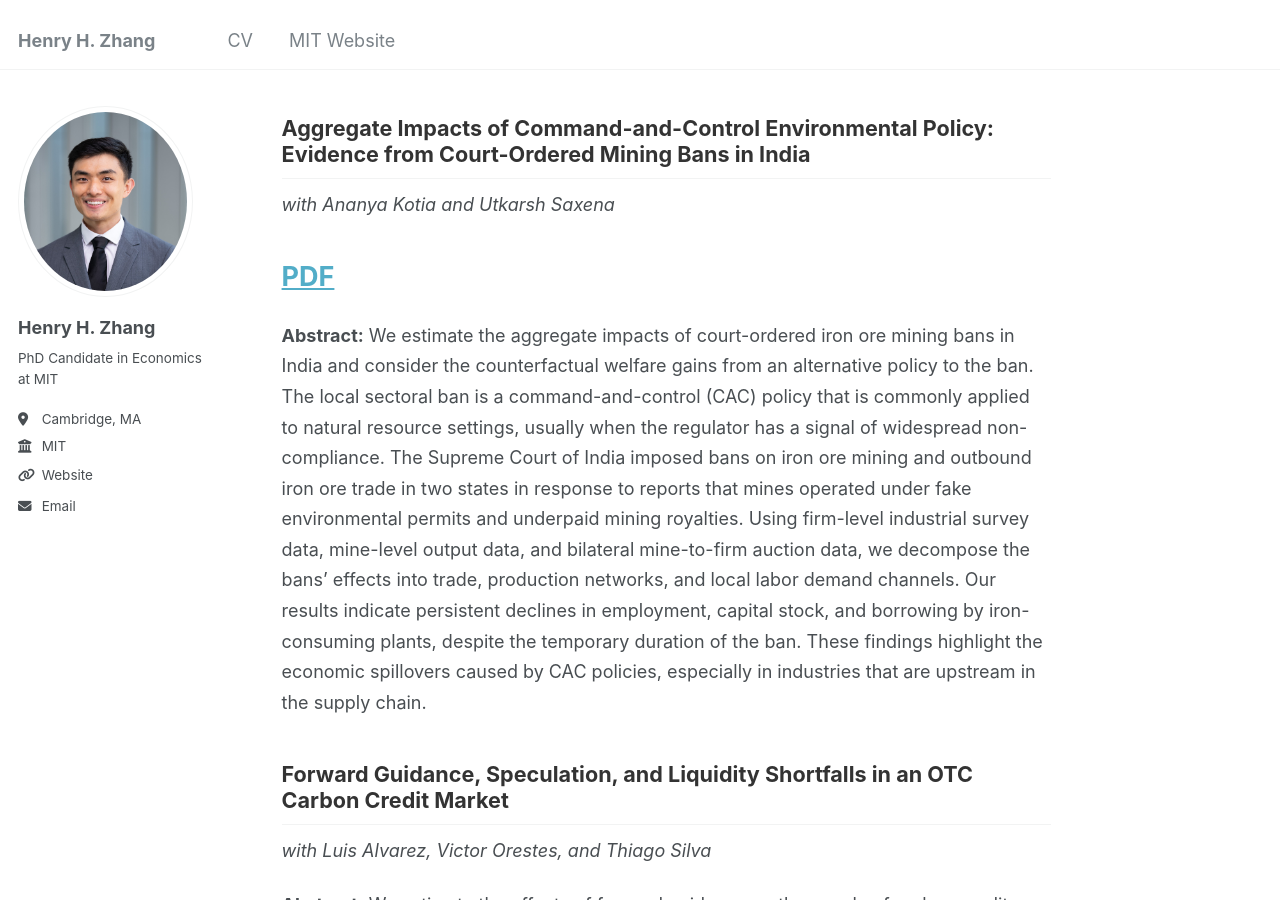
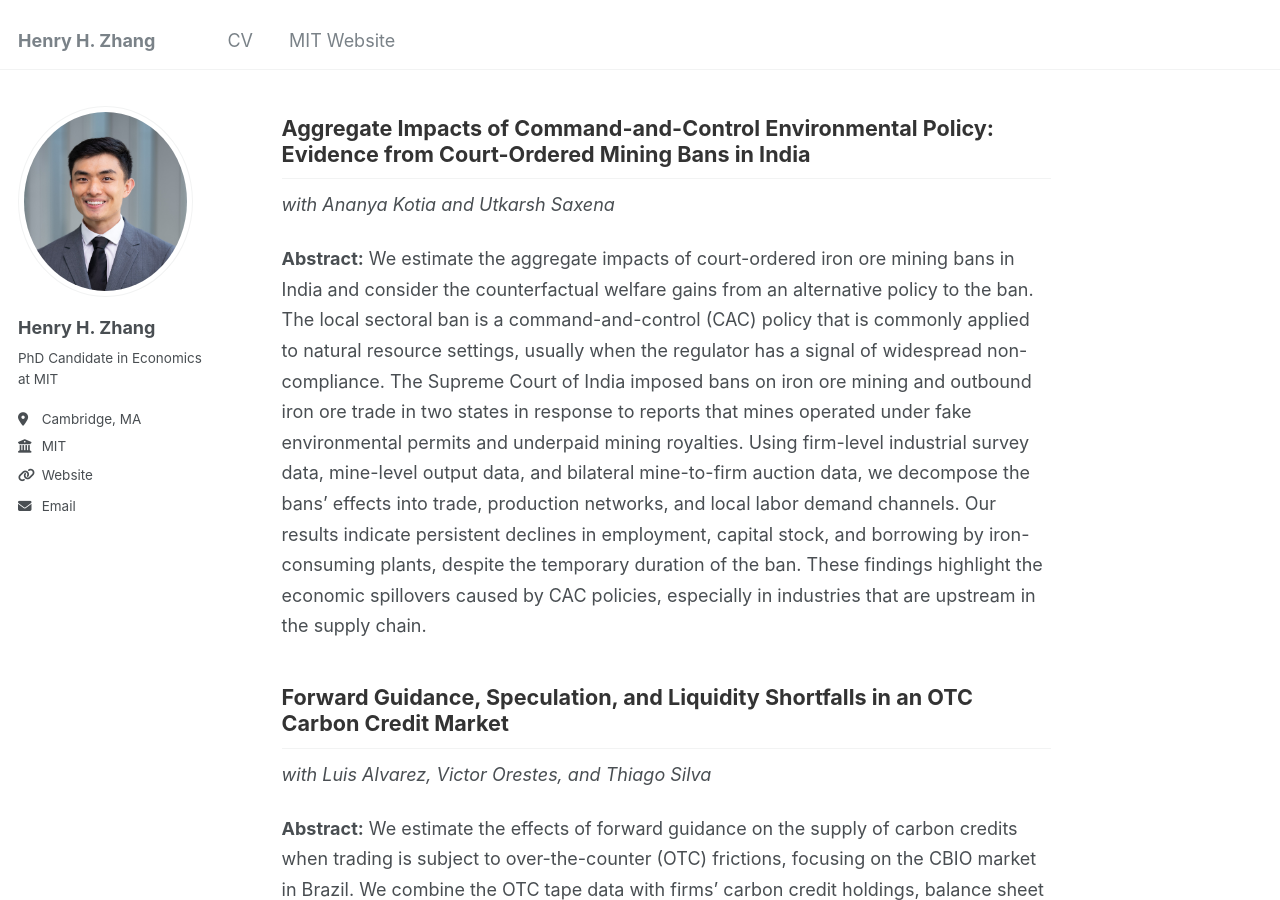
Before and after one commit to heath-aster/heath-aster.github.io, a Jekyll site: the page built from _pages/about.md, in a window 1280 px wide and 900 px high, scrolled down 1440 px. Built offline with Jekyll 4.4.1, drawn with Linux system fonts in a browser that asks for light colours.

Commit message:
Update about.md

```diff
--- a/_pages/about.md
+++ b/_pages/about.md
@@ -30,7 +30,9 @@ My research focuses on environmental and supply chain topics in corporate financ
 ## Aggregate Impacts of Command-and-Control Environmental Policy: Evidence from Court-Ordered Mining Bans in India
 *with Ananya Kotia and Utkarsh Saxena*
 &nbsp;
-# [PDF](files/Mining_Ban.pdf)
+<!---
+[PDF](files/Mining_Ban.pdf)
+--->
 
 **Abstract:** We estimate the aggregate impacts of court-ordered iron ore mining bans in India and consider the counterfactual welfare gains from an alternative policy to the ban. The local sectoral ban is a command-and-control (CAC) policy that is commonly applied to natural resource settings, usually when the regulator has a signal of widespread non-compliance. The Supreme Court of India imposed bans on iron ore mining and outbound iron ore trade in two states in response to reports that mines operated under fake environmental permits and underpaid mining royalties. Using firm-level industrial survey data, mine-level output data, and bilateral mine-to-firm auction data, we decompose the bans' effects into trade, production networks, and local labor demand channels. Our results indicate persistent declines in employment, capital stock, and borrowing by iron-consuming plants, despite the temporary duration of the ban. These findings highlight the economic spillovers caused by CAC policies, especially in industries that are upstream in the supply chain.
 
```
